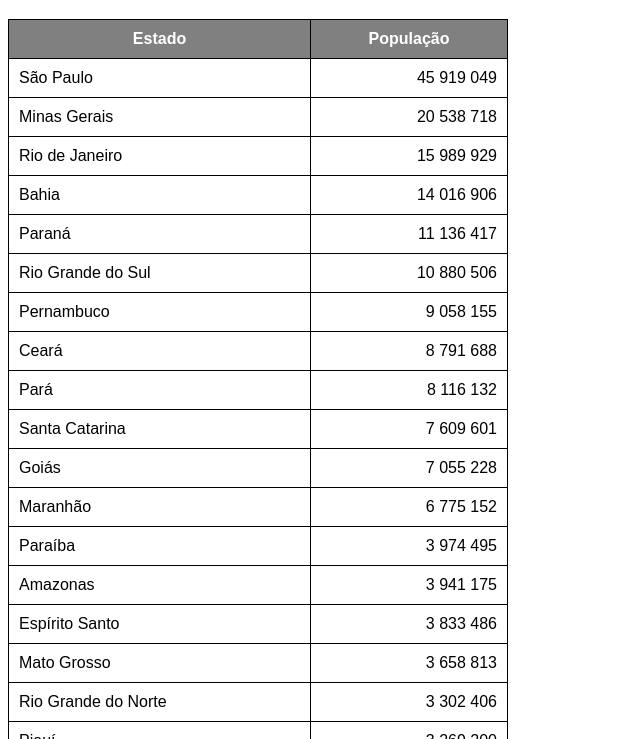
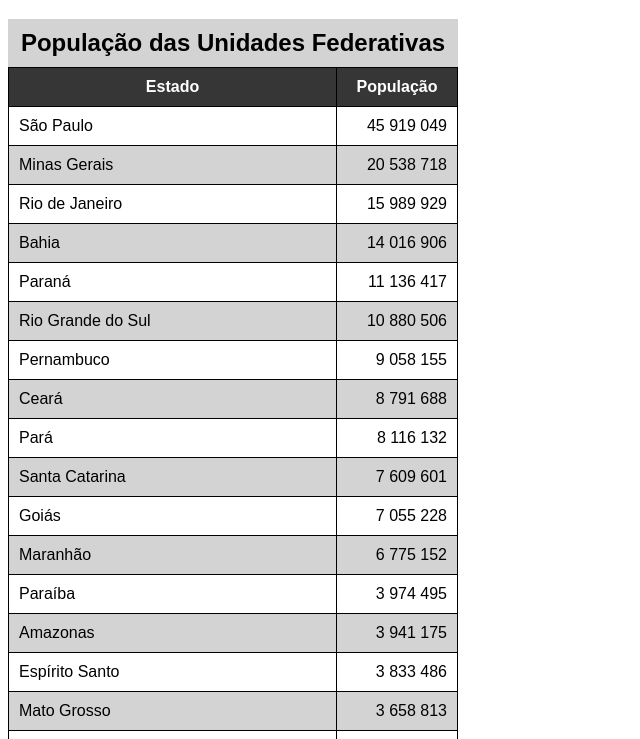
Before and after one commit to LuanRoepke/html-css, a plain HTML site: page Exercícios/Ex023/tabela002.html in a window 1280 px wide. Shown: the part 61-800 px from the top of the page, without its empty margins (0-640 px from the left). Drawn offline with Linux system fonts and the light colour scheme.

Commit message:
Update tabela002.html

```diff
--- a/Exercícios/Ex023/tabela002.html
+++ b/Exercícios/Ex023/tabela002.html
@@ -10,7 +10,7 @@
         }
 
         table {
-            width: 500px;
+            width: 450px;
             border-collapse: collapse;
         }
 
@@ -19,8 +19,19 @@
             padding: 10px;
         }
 
+        caption {
+            font-size: 1.5em;
+            font-weight: bold;
+            padding: 10px;
+            background-color: lightgray;
+        }
+
+        tbody > tr:nth-child(2n) {         /* odd,even,2n-1 */
+            background-color: lightgray;
+        }
+
         thead, tfoot {
-            background-color: gray;
+            background-color: rgb(54, 54, 54);
             color: white;
         }
 
@@ -34,6 +45,7 @@
     <!--
         ANATOMIA PARA TABELAS GRANDES
         TABLE
+            CAPTION
             THEAD
                 TR, TD, TH
             TBODY
@@ -43,10 +55,11 @@
     -->
 
     <table>
+        <caption>População das Unidades Federativas</caption>
         <thead>
             <tr>
-                <th>Estado</th>
-                <th>População</th>
+                <th scope="col">Estado</th>
+                <th scope="col" style="width: 100px;">População</th>
             </tr>
         </thead>
         <tbody>
@@ -80,7 +93,7 @@
         </tbody>
         <tfoot>
             <tr>
-                <th>Total de Habitantes</th>
+                <th scope="row">Total de Habitantes</th>
                 <td class="num"><strong>214 300 000 </strong></td>
             </tr>
         </tfoot>
```
